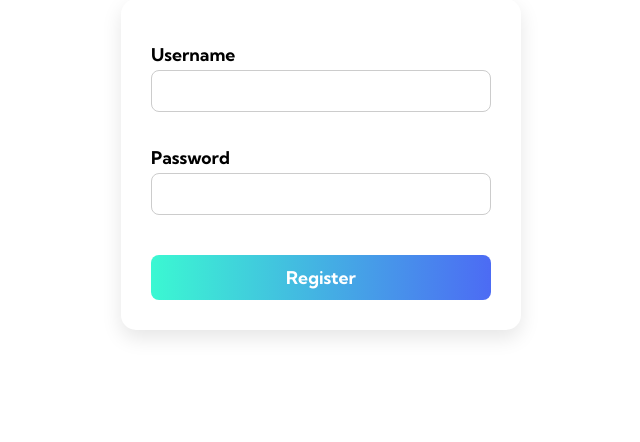
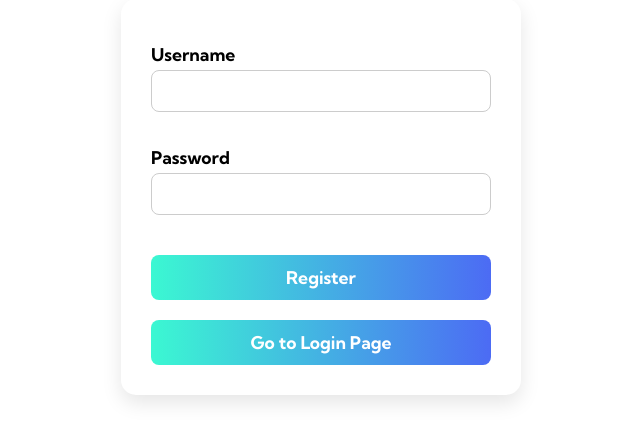
Before and after one commit to mLucas55/SoMi, a Flask app: page /register in a window 1280 px wide. Shown: the part 101-543 px from the top of the page, without its empty margins (319-959 px from the left). Run offline with Flask 3, Linux system fonts and the light colour scheme.

Commit message:
Added login navigation from register page

```diff
--- a/templates/register.html
+++ b/templates/register.html
@@ -63,6 +63,7 @@
 			<input type="password" id="password" name="password" required>
 			<br>
 			<button type="submit">Register</button>
+			<button onclick="window.location.href='/login'">Go to Login Page</button>
 		</form>
 	</div>
 
```
